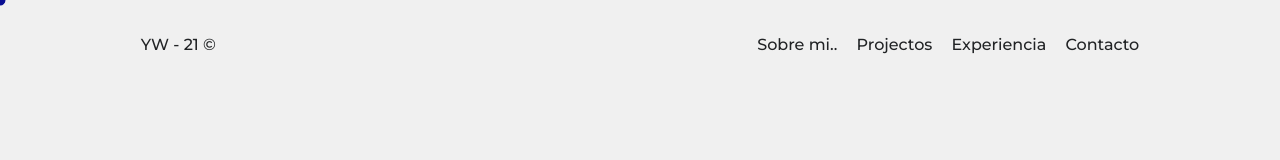
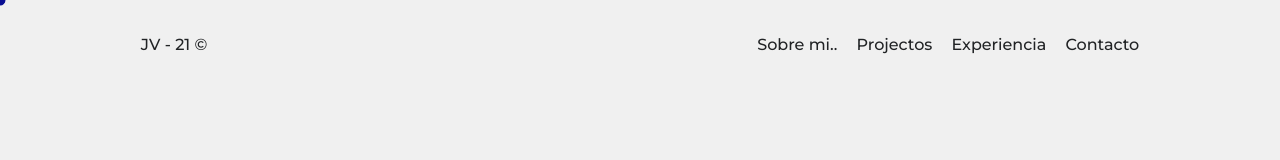
Before and after one commit to jonathanvolker/ReactCV, a React (Create React App) app: page / in a window 1280 px wide. Shown: the top 160 px of the page. Built offline with nearby package versions, Linux system fonts and the light colour scheme.

Commit message:
correccion

```diff
--- a/package.json
+++ b/package.json
@@ -7,10 +7,14 @@
     "@testing-library/jest-dom": "^5.11.4",
     "@testing-library/react": "^11.1.0",
     "@testing-library/user-event": "^12.1.10",
+    "core-js": "^3.15.2",
     "react": "^17.0.2",
     "react-dom": "^17.0.2",
     "react-scripts": "4.0.3",
     "web-vitals": "^1.0.1"
+  },
+  "optionalDependencies": {
+    "fsevents": "^2.0.7"
   },
   "scripts": {
     "predeploy": "npm run build",
--- a/src/components/Footer.js
+++ b/src/components/Footer.js
@@ -7,7 +7,7 @@ const Footer = () => {
         espero verte pronto ...
         <span> <i className="far fa-smile"></i></span>
       </div>
-      <div className="footer__copy">&copy; 2021 - Wang Yi Wei</div>
+      <div className="footer__copy">&copy; 2021 - Jonathan Volker</div>
     </div>
   )
 }
--- a/src/components/Navbar.js
+++ b/src/components/Navbar.js
@@ -16,7 +16,7 @@ const Navbar = () => {
 
   return(
       <nav className="navbar__container">
-        <a className="navbar__copy" href="#home" onClick={() => setMenu(false)}>YW - 21 &copy;</a>
+        <a className="navbar__copy" href="#home" onClick={() => setMenu(false)}>JV - 21 &copy;</a>
         <div className={menu? "navbar__links active" : "navbar__links"}>
           <a href="#about" onClick={() => setMenu(false)}>Sobre mi..</a>
           <a href="#project" onClick={() => setMenu(false)}>Projectos</a>
```
Also changed, not shown: 2 other files (tests, documents, lock files or other folders).
